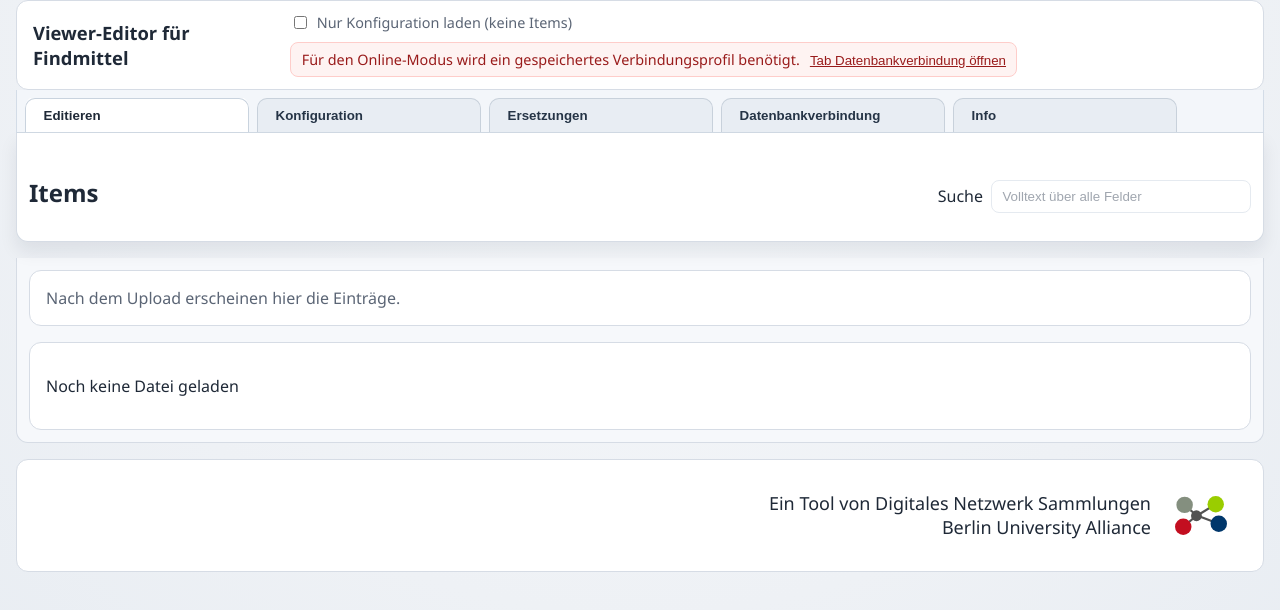
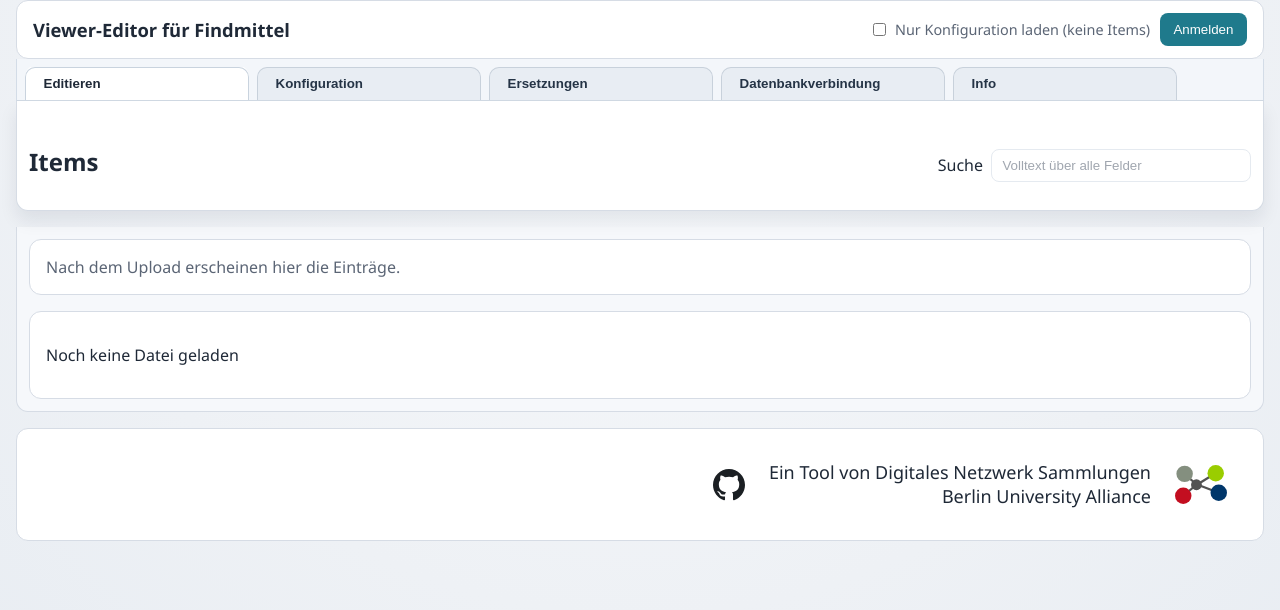
Before and after one commit to bua-dns/viewer-editor-minimal, a Vue app: page / in a window 1280 px wide. Shown: the top 610 px of the page. Built offline with nearby package versions, Linux system fonts and the light colour scheme.

Commit message:
local online acces data implemented

```diff
--- a/config/app.config.js
+++ b/config/app.config.js
@@ -6,10 +6,11 @@ const appConfig = {
   language: 'de',
   languageMode: 'single', // 'single' or 'multi'
   wording,
-  githubRepo: '', // optional; if empty, GitHub icon is hidden
+  githubRepo: 'https://github.com/bua-dns/viewer-editor-minimal', // optional; if empty, GitHub icon is hidden
   primaryColor: '#1f7a8c',
   connectionMode: 'online', // 'online', 'offline' or 'switchable',
   dataInspectionMode: true, // true or false
+  defaultConnectionProfile: 'viewer-editor-connection-profile.v1.json', // from /public/connection-profile; if empty, use localStorage behavior
 }
 
 export default appConfig
--- /dev/null
+++ b/public/connection-profile/viewer-editor-connection-profile.v1.json
@@ -0,0 +1,7 @@
+{
+  "version": 1,
+  "label": "FU Xylothek - Migration",
+  "baseUrl": "https://cms.berlin-university-collections.de/fu-xylothek-migration",
+  "configPath": "/api/viewer-setting",
+  "updatedAt": "2026-08-26T09:07:44.312Z"
+}
--- a/src/App.vue
+++ b/src/App.vue
@@ -47,9 +47,19 @@ const {
   createEditedFileName,
 } = useDataTransferStore()
 
-const { primaryColor, dataInspectionMode, showLanguageSwitch, language, setLanguage, t, setOnlineWording, clearOnlineWording } =
+const {
+  primaryColor,
+  dataInspectionMode,
+  showLanguageSwitch,
+  defaultConnectionProfile,
+  language,
+  setLanguage,
+  t,
+  setOnlineWording,
+  clearOnlineWording,
+} =
   useAppConfigStore()
-const { connectionProfile, loadConnectionProfileFromStorage } = useConnectionProfileStore()
+const { connectionProfile, loadConnectionProfileFromDefault } = useConnectionProfileStore()
 const { appMode, onlineConfigOnly, loadAppModeFromStorage, loadOnlineConfigOnlyFromStorage } = useOnlineModeStore()
 const { token, isAuthenticated, restoreSession } = useAuthStore()
 const {
@@ -731,12 +741,15 @@ function updateStickyMeasurements() {
   appShellRef.value.style.setProperty('--ve-edit-sticky-stack-height', `${stickyTopHeight}px`)
 }
 
-onMounted(() => {
+onMounted(async () => {
   document.documentElement.style.setProperty('--color-primary', primaryColor)
   loadDataModeFromSession()
   loadAppModeFromStorage()
   loadOnlineConfigOnlyFromStorage()
-  loadConnectionProfileFromStorage()
+  const connectionProfileLoadResult = await loadConnectionProfileFromDefault(defaultConnectionProfile)
+  if (!connectionProfileLoadResult?.ok) {
+    console.warn('Default connection profile load failed:', connectionProfileLoadResult)
+  }
   restoreSession()
   window.addEventListener('beforeunload', beforeUnloadListener)
   window.addEventListener('keydown', keydownListener)
--- a/src/components/OnlineAccessPanel.vue
+++ b/src/components/OnlineAccessPanel.vue
@@ -25,7 +25,25 @@ let saveStatusTimeoutId = null
 
 const { t } = useAppConfigStore()
 const { appMode, onlineConfigOnly, isConnectionModeSwitchable, setAppMode, setOnlineConfigOnly } = useOnlineModeStore()
-const { hasConnectionProfile } = useConnectionProfileStore()
+const { hasConnectionProfile, lastConnectionProfileLoadError } = useConnectionProfileStore()
+
+function connectionProfileDebugMessage() {
+  const details = lastConnectionProfileLoadError.value
+  if (!details || typeof details !== 'object') return ''
+
+  const reason = String(details.reason || '').trim()
+  const profileUrl = String(details.profileUrl || '').trim()
+  const attemptedUrls = Array.isArray(details.attemptedUrls)
+    ? details.attemptedUrls.map((entry) => String(entry || '').trim()).filter(Boolean)
+    : []
+
+  const parts = []
+  if (reason) parts.push(`reason=${reason}`)
+  if (profileUrl) parts.push(`profileUrl=${profileUrl}`)
+  if (attemptedUrls.length) parts.push(`attempted=${attemptedUrls.join(', ')}`)
+
+  return parts.join(' | ')
+}
 const { authStatus, isAuthenticated, lastAuthError, login, logout } = useAuthStore()
 const { settingsStatus, lastSettingsError } = useOnlineSettingsStore()
 const { itemsStatus, lastItemsError } = useOnlineItemsStore()
@@ -134,6 +152,9 @@ onBeforeUnmount(() => {
         <button type="button" class="inline-link" @click="emit('open-connection-tab')">
           {{ t('dbConnectionOpenTab', 'Open Database Connection tab') }}
         </button>
+      </p>
+      <p v-if="!hasConnectionProfile && connectionProfileDebugMessage()" class="auth-note status-neutral">
+        {{ connectionProfileDebugMessage() }}
       </p>
 
       <div v-else-if="!isAuthenticated" class="auth-user-card">
--- a/src/stores/useAppConfigStore.js
+++ b/src/stores/useAppConfigStore.js
@@ -15,8 +15,13 @@ function normalizeGithubRepoUrl(value) {
   return String(value || '').trim()
 }
 
+function normalizeDefaultConnectionProfile(value) {
+  return String(value || '').trim()
+}
+
 const languageMode = normalizeLanguageMode(appConfig.languageMode)
 const githubRepoUrl = normalizeGithubRepoUrl(appConfig.githubRepo)
+const defaultConnectionProfile = normalizeDefaultConnectionProfile(appConfig.defaultConnectionProfile)
 
 function isPlainObject(value) {
   return value !== null && typeof value === 'object' && !Array.isArray(value)
@@ -102,6 +107,7 @@ export function useAppConfigStore() {
     languageMode,
     showLanguageSwitch: languageMode === 'multi',
     githubRepoUrl,
+    defaultConnectionProfile,
     language,
     supportedLanguages,
     setLanguage,
--- a/src/stores/useConnectionProfileStore.js
+++ b/src/stores/useConnectionProfileStore.js
@@ -10,6 +10,7 @@ import { checkDataModelImplementationInStrapi } from '../services/strapiApi'
 const CONNECTION_PROFILE_STORAGE_KEY = 'viewerEditor.connectionProfile.v1'
 
 const connectionProfile = ref(null)
+const lastConnectionProfileLoadError = ref(null)
 
 function getLocalStorageSafe() {
   try {
@@ -21,27 +22,46 @@ function getLocalStorageSafe() {
 
 function loadConnectionProfileFromStorage() {
   const storage = getLocalStorageSafe()
-  if (!storage) return { ok: false, reason: 'storage-unavailable' }
+  if (!storage) {
+    lastConnectionProfileLoadError.value = {
+      source: 'storage',
+      reason: 'storage-unavailable',
+      error: 'Local storage is not available.',
+    }
+    return { ok: false, reason: 'storage-unavailable' }
+  }
 
   const storedValue = storage.getItem(CONNECTION_PROFILE_STORAGE_KEY)
   if (!storedValue) {
     connectionProfile.value = null
+    lastConnectionProfileLoadError.value = null
     return { ok: true, hasProfile: false }
   }
 
   const parsed = parseConnectionProfileJsonText(storedValue)
   if (!parsed.ok) {
     connectionProfile.value = null
+    lastConnectionProfileLoadError.value = {
+      source: 'storage',
+      reason: 'invalid-json',
+      error: parsed.error,
+    }
     return { ok: false, reason: 'invalid-json', error: parsed.error }
   }
 
   const validation = validateConnectionProfile(parsed.value)
   if (!validation.ok) {
     connectionProfile.value = null
+    lastConnectionProfileLoadError.value = {
+      source: 'storage',
+      reason: 'invalid-profile',
+      errors: validation.errors,
+    }
     return { ok: false, reason: 'invalid-profile', errors: validation.errors }
   }
 
   connectionProfile.value = validation.profile
+  lastConnectionProfileLoadError.value = null
   return { ok: true, hasProfile: true, profile: validation.profile }
 }
 
@@ -59,6 +79,7 @@ function saveConnectionProfile(input = {}) {
 
   storage.setItem(CONNECTION_PROFILE_STORAGE_KEY, JSON.stringify(validation.profile))
   connectionProfile.value = validation.profile
+  lastConnectionProfileLoadError.value = null
   return { ok: true, profile: validation.profile }
 }
 
@@ -68,6 +89,7 @@ function clearConnectionProfile() {
     storage.removeItem(CONNECTION_PROFILE_STORAGE_KEY)
   }
   connectionProfile.value = null
+  lastConnectionProfileLoadError.value = null
 }
 
 function importConnectionProfileFromJsonText(jsonText) {
@@ -186,6 +208,163 @@ async function testConnection(input = {}) {
   }
 }
 
+function uniqueNonEmpty(values) {
+  return Array.from(new Set(values.filter(Boolean)))
+}
+
+function normalizePathPrefix(value) {
+  const normalized = String(value || '').trim()
+  if (!normalized) return '/'
+
+  const withLeadingSlash = normalized.startsWith('/') ? normalized : `/${normalized}`
+  return withLeadingSlash.endsWith('/') ? withLeadingSlash : `${withLeadingSlash}/`
+}
+
+function collectLocationPathPrefixes() {
+  const pathname = String(globalThis?.location?.pathname || '').trim()
+  if (!pathname) return []
+
+  const sanitizedPathname = pathname.split('?')[0].split('#')[0]
+  const segments = sanitizedPathname.split('/').filter(Boolean)
+  const pointsToDirectory = sanitizedPathname.endsWith('/')
+  const directorySegments = pointsToDirectory ? segments : segments.slice(0, -1)
+
+  const prefixes = []
+  for (let index = directorySegments.length; index >= 0; index -= 1) {
+    const partialSegments = directorySegments.slice(0, index)
+    const prefix = partialSegments.length ? `/${partialSegments.join('/')}/` : '/'
+    prefixes.push(prefix)
+  }
+
+  return uniqueNonEmpty(prefixes)
+}
+
+function resolveRuntimePathPrefixes() {
+  const rawBasePath = String(import.meta?.env?.BASE_URL || '/').trim()
+  const basePath = normalizePathPrefix(rawBasePath)
+  const locationPrefixes = collectLocationPathPrefixes()
+  return uniqueNonEmpty([...locationPrefixes, basePath, '/'])
+}
+
+function resolveDefaultConnectionProfileUrls(value) {
+  const normalized = String(value || '').trim()
+  if (!normalized) return []
+
+  if (/^https?:\/\//i.test(normalized)) return [normalized]
+
+  const prefixes = resolveRuntimePathPrefixes()
+  const cleanedPath = normalized.replace(/^\/+/, '')
+
+  if (normalized.startsWith('/') || normalized.includes('/')) {
+    return uniqueNonEmpty(prefixes.map((prefix) => `${prefix}${cleanedPath}`))
+  }
+
+  const withConnectionProfile = prefixes.map((prefix) => `${prefix}connection-profile/${cleanedPath}`)
+  const direct = prefixes.map((prefix) => `${prefix}${cleanedPath}`)
+  return uniqueNonEmpty([...withConnectionProfile, ...direct])
+}
+
+async function loadConnectionProfileFromDefault(defaultProfilePath = '') {
+  const profileUrls = resolveDefaultConnectionProfileUrls(defaultProfilePath)
+  if (!profileUrls.length) {
+    return loadConnectionProfileFromStorage()
+  }
+
+  if (typeof globalThis.fetch !== 'function') {
+    connectionProfile.value = null
+    lastConnectionProfileLoadError.value = {
+      source: 'default',
+      reason: 'fetch-unavailable',
+      error: 'Fetch API is not available in this environment.',
+    }
+    return { ok: false, reason: 'fetch-unavailable', error: 'Fetch API is not available in this environment.' }
+  }
+
+  let payloadText = ''
+  let loadedProfileUrl = ''
+  let lastFetchError = null
+  for (const candidateUrl of profileUrls) {
+    try {
+      const response = await fetch(candidateUrl, {
+        method: 'GET',
+        headers: {
+          Accept: 'application/json',
+        },
+      })
+      if (!response.ok) {
+        lastFetchError = `Could not load default connection profile (HTTP ${response.status}).`
+        continue
+      }
+      payloadText = await response.text()
+      loadedProfileUrl = candidateUrl
+      break
+    } catch {
+      lastFetchError = 'Could not load default connection profile.'
+    }
+  }
+
+  if (!loadedProfileUrl) {
+    connectionProfile.value = null
+    lastConnectionProfileLoadError.value = {
+      source: 'default',
+      reason: 'fetch-failed',
+      error: lastFetchError || 'Could not load default connection profile.',
+      profileUrl: profileUrls[0] || '',
+      attemptedUrls: profileUrls,
+    }
+    return {
+      ok: false,
+      reason: 'fetch-failed',
+      error: lastFetchError || 'Could not load default connection profile.',
+      profileUrl: profileUrls[0] || '',
+    }
+  }
+
+  const parsed = parseConnectionProfileJsonText(payloadText)
+  if (!parsed.ok) {
+    connectionProfile.value = null
+    lastConnectionProfileLoadError.value = {
+      source: 'default',
+      reason: 'invalid-json',
+      error: parsed.error,
+      profileUrl: loadedProfileUrl,
+    }
+    return {
+      ok: false,
+      reason: 'invalid-json',
+      error: parsed.error,
+      profileUrl: loadedProfileUrl,
+    }
+  }
+
+  const validation = validateConnectionProfile(parsed.value)
+  if (!validation.ok) {
+    connectionProfile.value = null
+    lastConnectionProfileLoadError.value = {
+      source: 'default',
+      reason: 'invalid-profile',
+      errors: validation.errors,
+      profileUrl: loadedProfileUrl,
+    }
+    return {
+      ok: false,
+      reason: 'invalid-profile',
+      errors: validation.errors,
+      profileUrl: loadedProfileUrl,
+    }
+  }
+
+  connectionProfile.value = validation.profile
+  lastConnectionProfileLoadError.value = null
+
+  const storage = getLocalStorageSafe()
+  if (storage) {
+    storage.setItem(CONNECTION_PROFILE_STORAGE_KEY, JSON.stringify(validation.profile))
+  }
+
+  return { ok: true, hasProfile: true, profile: validation.profile, source: 'default', profileUrl: loadedProfileUrl }
+}
+
 async function checkDataModelImplementation(input = {}, options = {}) {
   const profile = Object.keys(input || {}).length ? createSavedConnectionProfile(input) : connectionProfile.value
   if (!profile) {
@@ -225,8 +404,10 @@ const hasConnectionProfile = computed(() => Boolean(connectionProfile.value))
 export function useConnectionProfileStore() {
   return {
     connectionProfile,
+    lastConnectionProfileLoadError,
     hasConnectionProfile,
     loadConnectionProfileFromStorage,
+    loadConnectionProfileFromDefault,
     saveConnectionProfile,
     clearConnectionProfile,
     importConnectionProfileFromJsonText,
```
Also changed, not shown: 2 other files (tests, documents, lock files or other folders).
